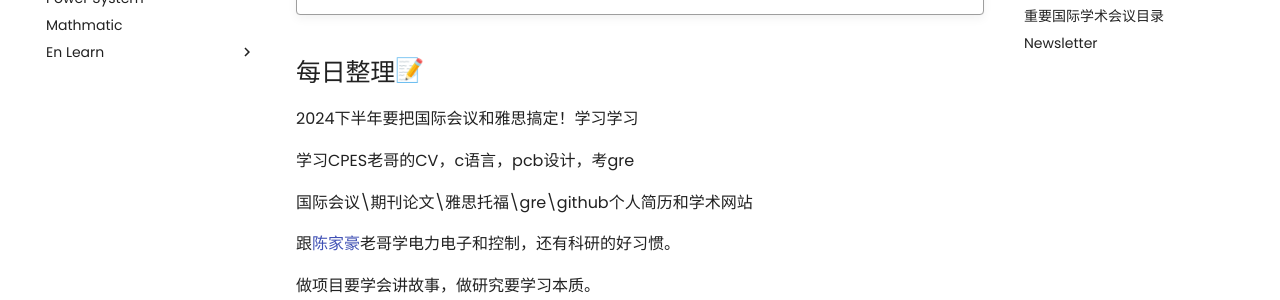
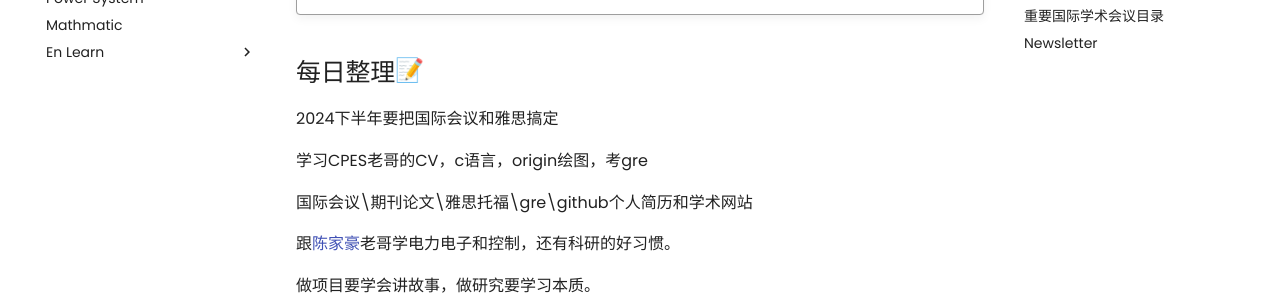
Before and after one commit to Pengyu-Jin/Pengyu-Jin.github.io, an MkDocs documentation site: the page built from docs/major/research/research.md, in a window 1280 px wide and 900 px high. Shown: the part 297-597 px from the top of the window. Built offline with MkDocs 1.6.1 and Material for MkDocs 9.7.7, drawn with Linux system fonts in a browser that asks for light colours; emoji names are drawn with the system emoji font; comment, search, counter and statistics services are not loaded.

Commit message:
20241025

```diff
--- a/docs/major/research/research.md
+++ b/docs/major/research/research.md
@@ -4,9 +4,9 @@
 
 ## 每日整理:memo:
 
-2024下半年要把国际会议和雅思搞定！学习学习
+2024下半年要把国际会议和雅思搞定
 
-学习CPES老哥的CV，c语言，pcb设计，考gre
+学习CPES老哥的CV，c语言，origin绘图，考gre
 
 国际会议\期刊论文\雅思托福\gre\github个人简历和学术网站
 
```
